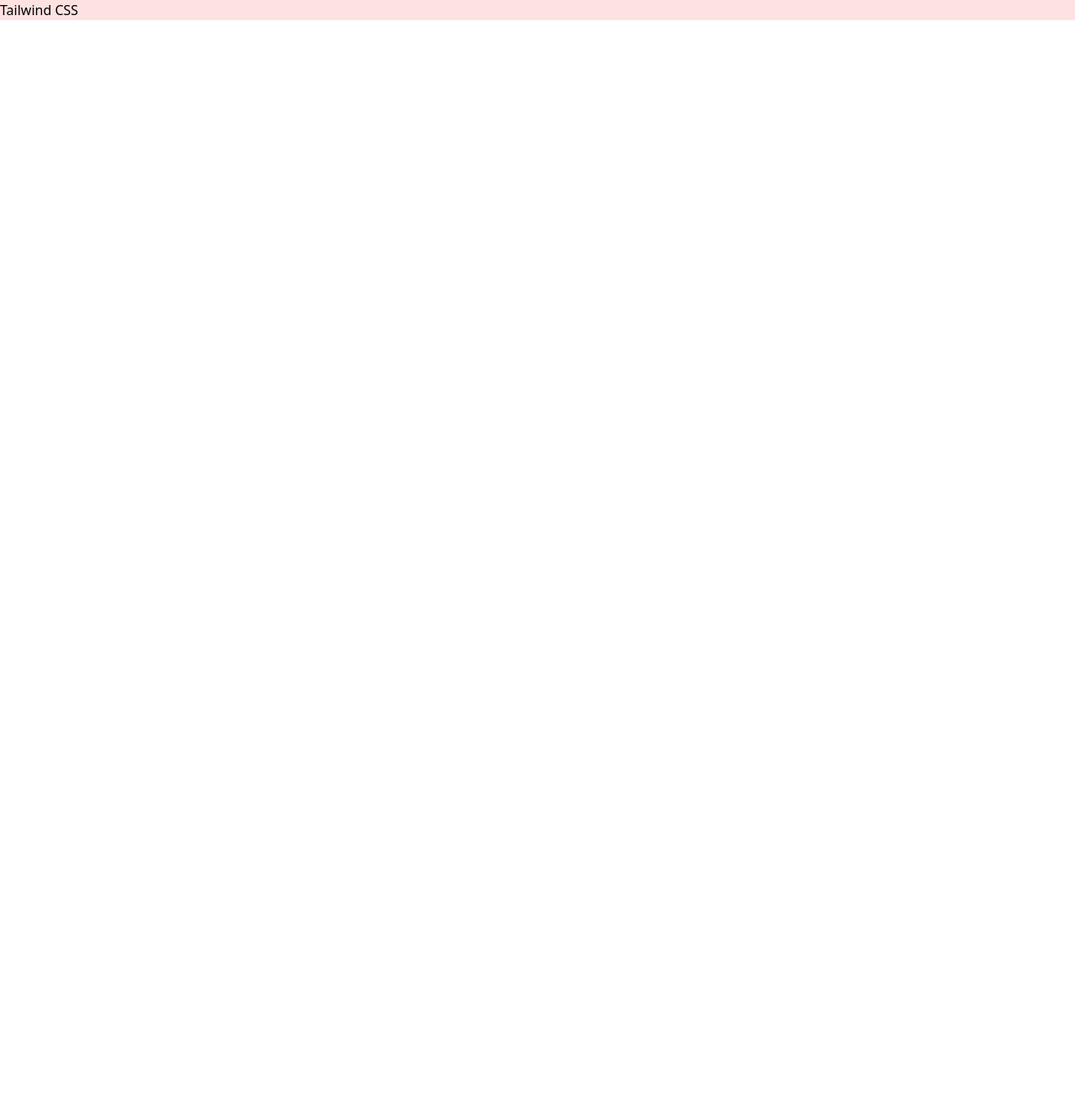
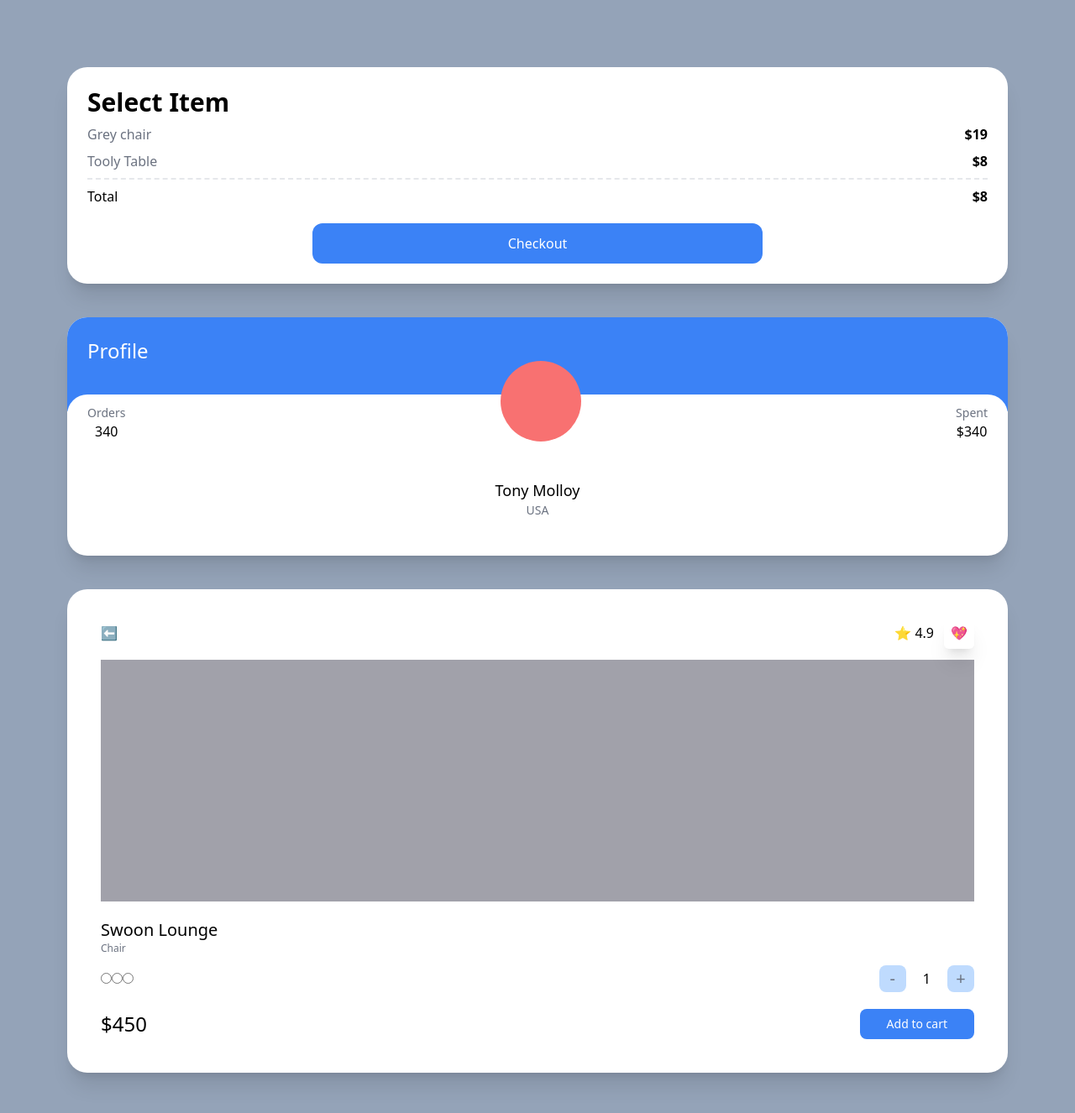
Before and after one commit to jha0402/c-market, a Next.js app: page / in a window 1280 px wide. Shown: the top 1326 px of the page at 84% size. Before the commit the page ends 800 px from the top, so only its background shows below. Built offline with nearby package versions, Linux system fonts and the light colour scheme.

Commit message:
Testing tailwind, Add ecommerce component ui

```diff
--- a/pages/index.tsx
+++ b/pages/index.tsx
@@ -2,8 +2,88 @@
 
 const Home: NextPage = () => {
     return (
-        <div className="bg-red-100">
-            <h1 className="text-black">Tailwind CSS</h1>
+        <div className="bg-slate-400 py-20 px-20 grid gap-10 min-h-screen">
+            {/* Checkout card */}
+            <div className="bg-white p-6 rounded-3xl shadow-xl">
+                <span className="font-semibold text-3xl">Select Item</span>
+                <div className="flex justify-between my-2">
+                    <span className="text-gray-500">Grey chair</span>
+                    <span className="font-semibold">$19</span>
+                </div>
+                <div className="flex justify-between">
+                    <span className="text-gray-500">Tooly Table</span>
+                    <span className="font-semibold">$8</span>
+                </div>
+                <div className="flex justify-between mt-2 pt-2 border-t-2 border-dashed">
+                    <span>Total</span>
+                    <span className="font-semibold">$8</span>
+                </div>
+                <div className="mt-5 bg-blue-500 text-white p-3 text-center rounded-xl w-1/2 mx-auto">
+                    Checkout
+                </div>
+            </div>
+            {/* Profile card */}
+            <div className="bg-white overflow-hidden rounded-3xl shadow-xl">
+                <div className="bg-blue-500 p-6 pb-14">
+                    <span className="text-white text-2xl">Profile</span>
+                </div>
+                <div className="rounded-3xl p-6 relative -top-5 bg-white">
+                    <div className="flex justify-between items-end relative -top-16">
+                        <div className="flex flex-col items-center">
+                            <span className="text-sm text-gray-500">
+                                Orders
+                            </span>
+                            <span className="font-medium">340</span>
+                        </div>
+                        <div className="h-24 w-24 bg-red-400 rounded-full"></div>
+                        <div className="flex flex-col items-center">
+                            <span className="text-sm text-gray-500">Spent</span>
+                            <span className="font-medium">$340</span>
+                        </div>
+                    </div>
+                    <div className="relative flex flex-col items-center -mt-5">
+                        <span className="text-lg font-medium">Tony Molloy</span>
+                        <span className="text-sm text-gray-500">USA</span>
+                    </div>
+                </div>
+            </div>
+            {/* Product card */}
+            <div className="bg-white p-10 rounded-3xl shadow-xl">
+                <div className="flex mb-5 justify-between items-center">
+                    <span>⬅️</span>
+                    <div className="space-x-3">
+                        <span>⭐️ 4.9</span>
+                        <span className="shadow-xl p-2 rounded-md">💖</span>
+                    </div>
+                </div>
+                <div className="bg-zinc-400 h-72 mb-5"></div>
+                <div className="flex flex-col">
+                    <span className="font-medium text-xl">Swoon Lounge</span>
+                    <span className="text-xs text-gray-500">Chair</span>
+                    <div className="mt-3 mb-5 flex justify-between items-center">
+                        <div>
+                            <input type="radio" />
+                            <input type="radio" />
+                            <input type="radio" />
+                        </div>
+                        <div className="flex items-center space-x-5">
+                            <button className="rounded-lg w-8 bg-blue-200 flex justify-center items-center aspect-square text-xl text-gray-500">
+                                -
+                            </button>
+                            <span>1</span>
+                            <button className="rounded-lg w-8 bg-blue-200 flex justify-center items-center aspect-square text-xl text-gray-500">
+                                +
+                            </button>
+                        </div>
+                    </div>
+                    <div className="flex justify-between items-center">
+                        <span className="font-medium text-2xl">$450</span>
+                        <button className="py-2 px-8  text-sm bg-blue-500 text-center text-white rounded-lg">
+                            Add to cart
+                        </button>
+                    </div>
+                </div>
+            </div>
         </div>
     );
 };
```
